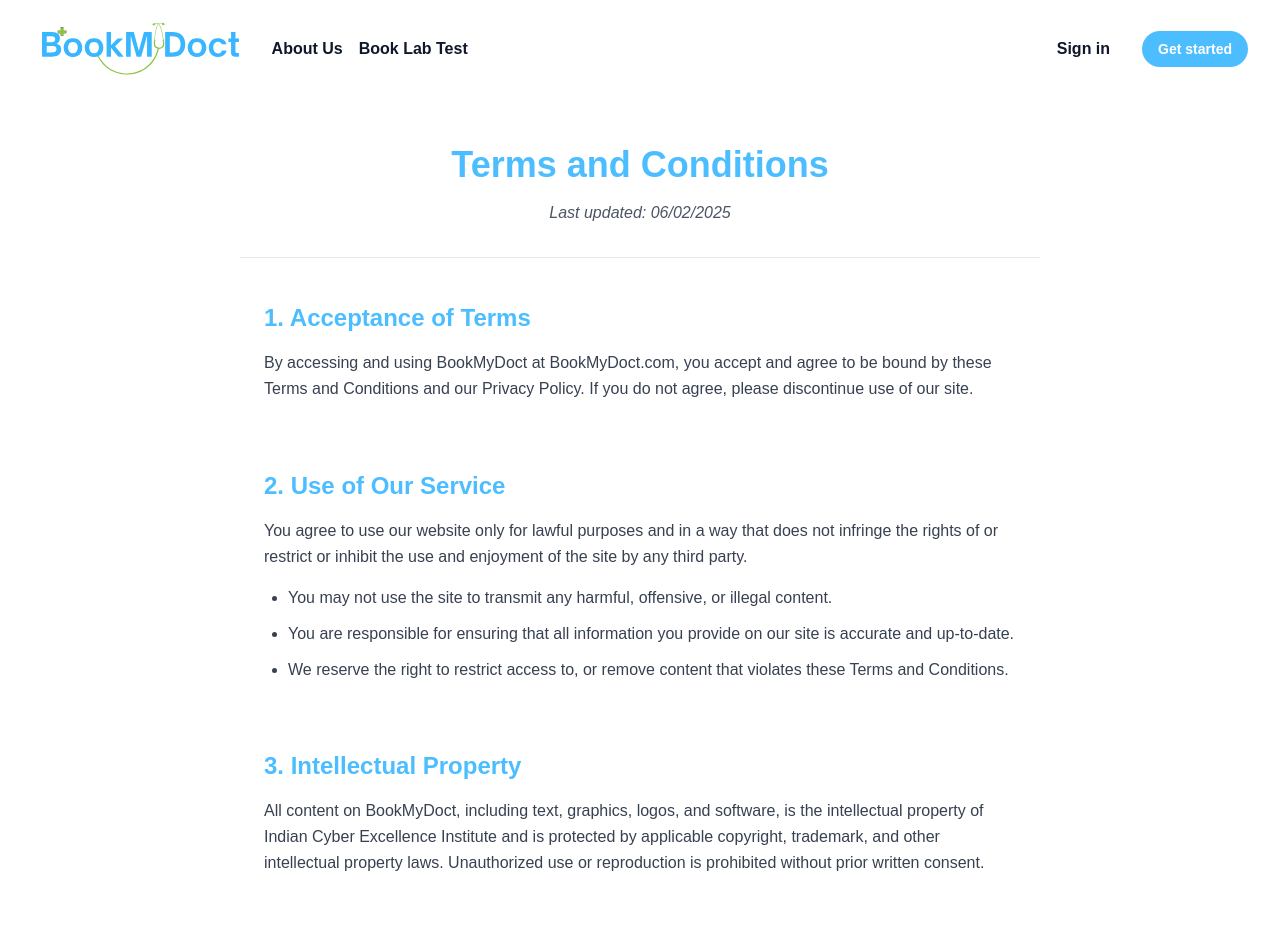
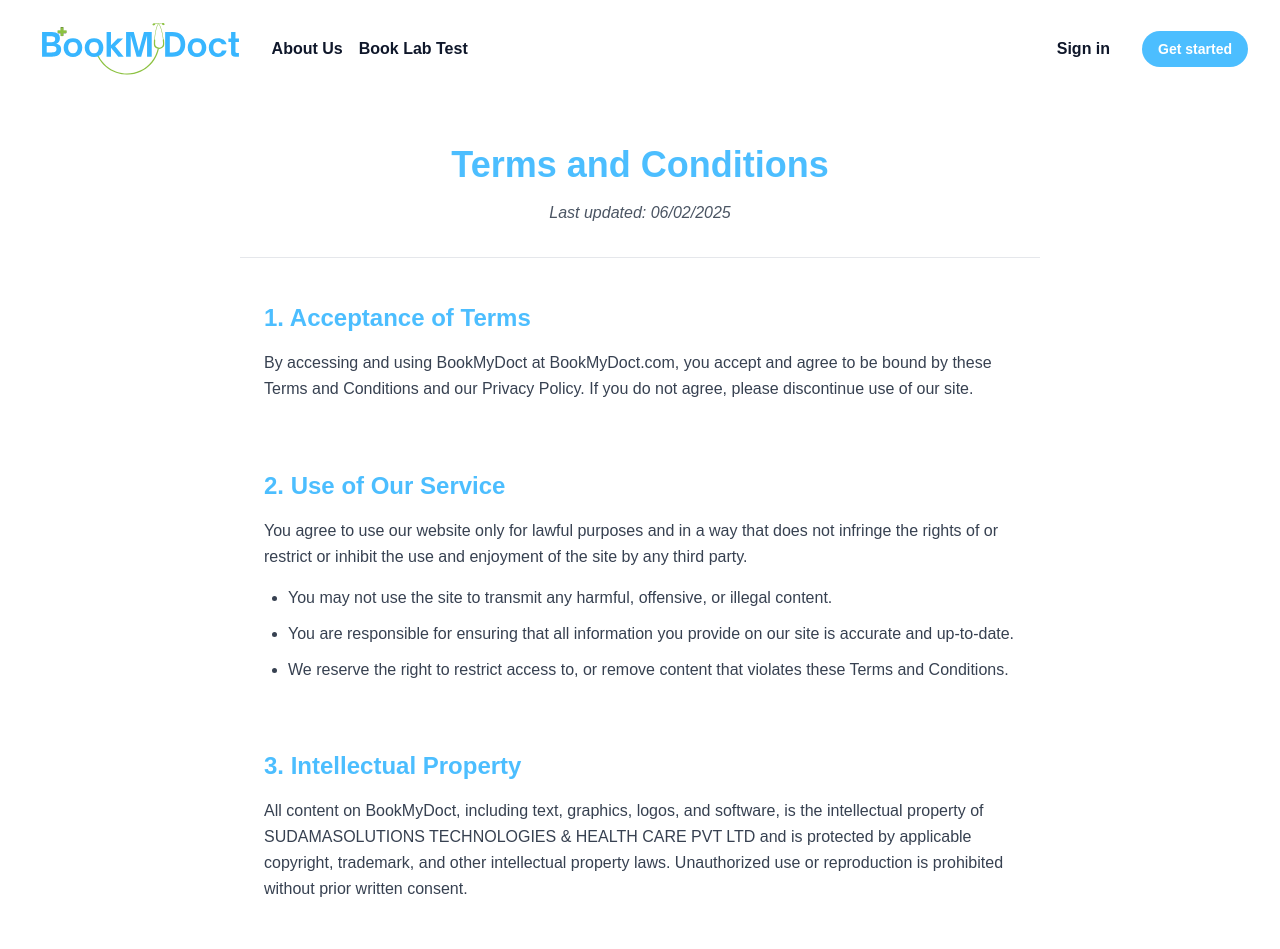
Before and after one commit to abhijitCleanCode/bookmydoct_fe_v2, a Next.js app: page /termsAndConditions in a window 1280 px wide. Shown: the top 949 px of the page. Built offline with nearby package versions, Linux system fonts and the light colour scheme; no server answers.

Commit message:
Update page.js

```diff
--- a/src/app/(home)/(legalLinks)/termsAndConditions/page.js
+++ b/src/app/(home)/(legalLinks)/termsAndConditions/page.js
@@ -35,7 +35,7 @@
                     <div className="hover:bg-blue-50 p-6 rounded-xl transition-colors duration-300">
                         <h2 className="text-2xl font-semibold text-primary mb-4">3. Intellectual Property</h2>
                         <p className="text-gray-700 leading-relaxed">
-                            All content on BookMyDoct, including text, graphics, logos, and software, is the intellectual property of Indian Cyber Excellence Institute and is protected by applicable copyright, trademark, and other intellectual property laws. Unauthorized use or reproduction is prohibited without prior written consent.
+                            All content on BookMyDoct, including text, graphics, logos, and software, is the intellectual property of SUDAMASOLUTIONS TECHNOLOGIES & HEALTH CARE PVT LTD and is protected by applicable copyright, trademark, and other intellectual property laws. Unauthorized use or reproduction is prohibited without prior written consent.
                         </p>
                     </div>
 
```
